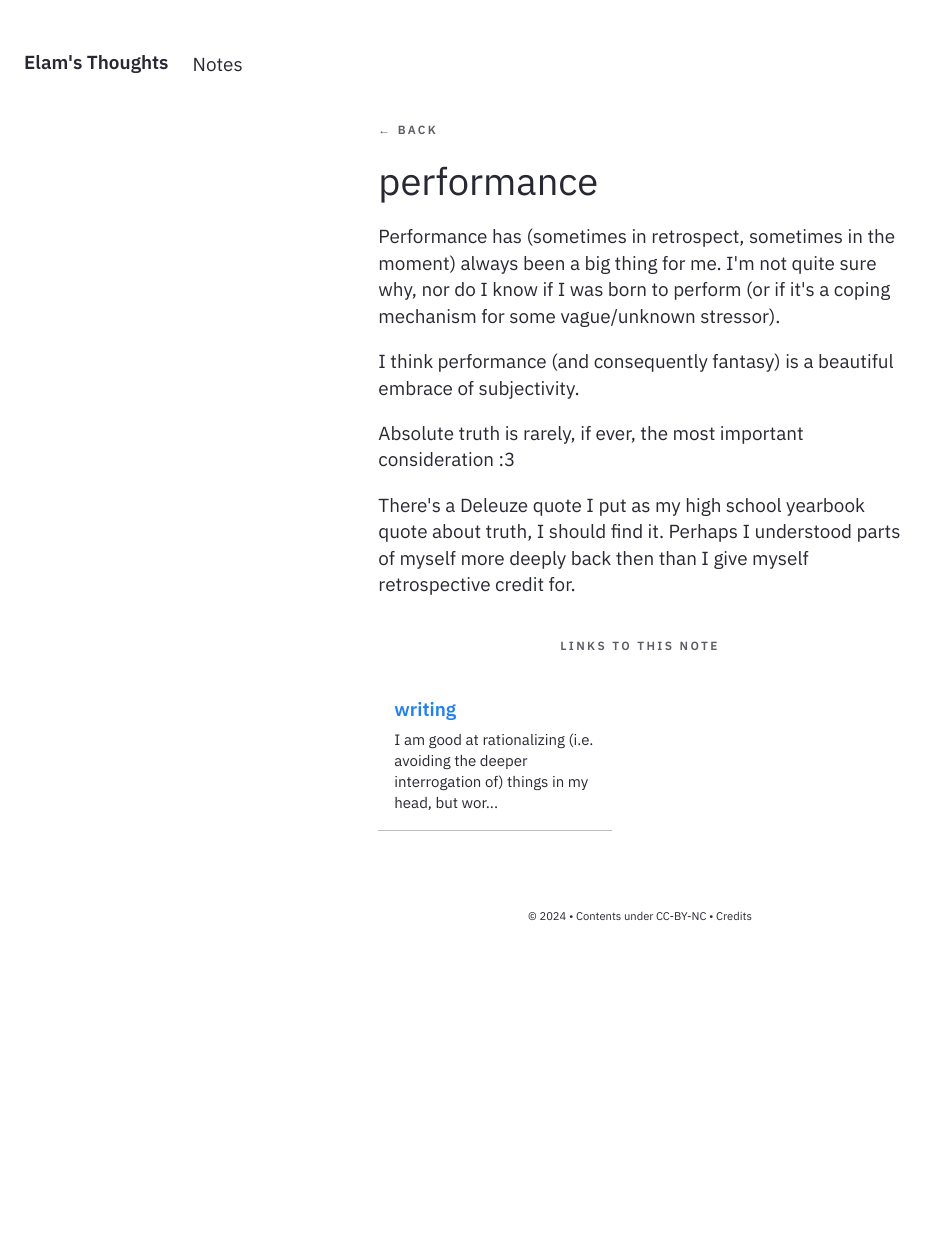
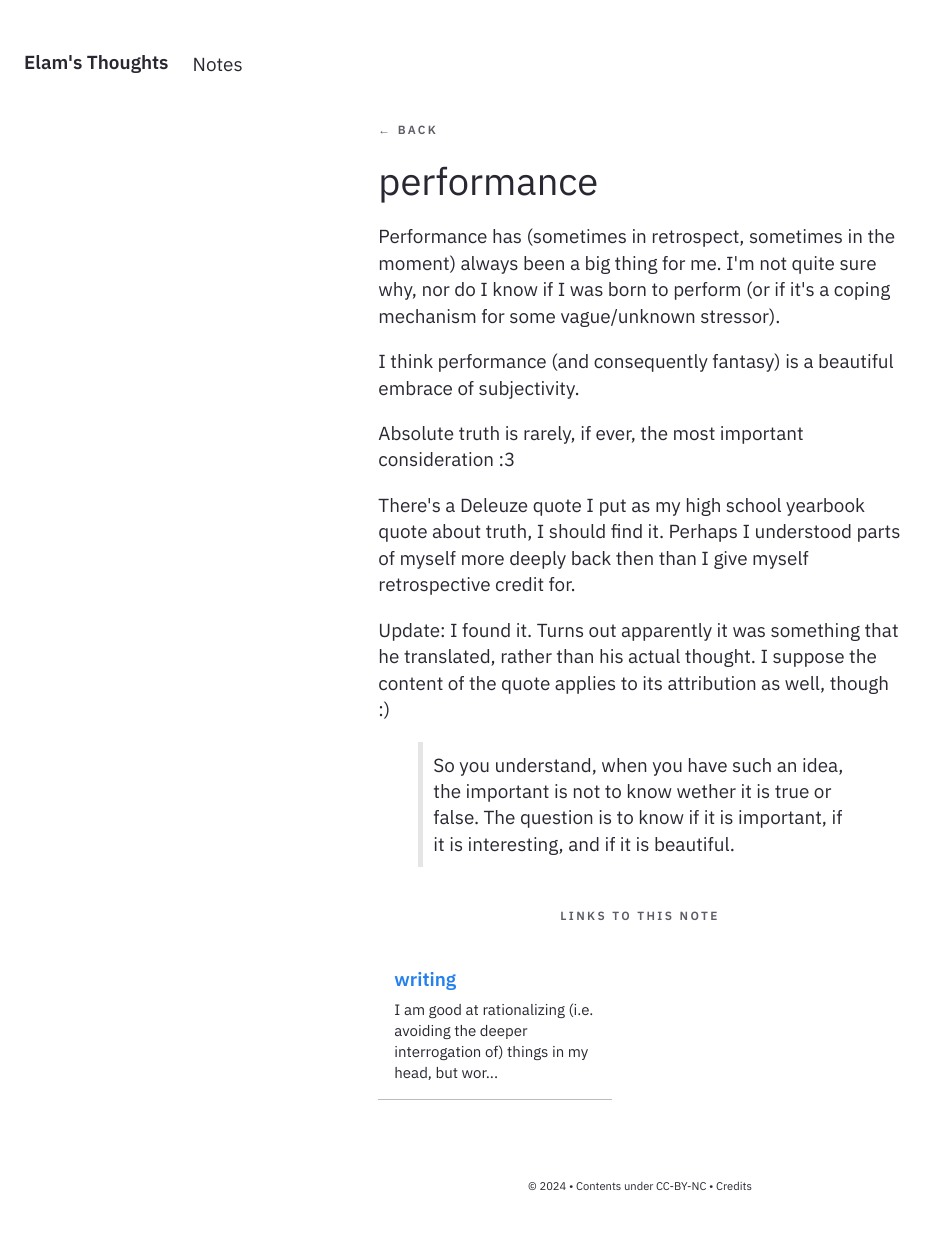
Before and after one commit to elamdf/elam_thoughts, a Jekyll site: the page built from _notes/Public/performance.md, in a window 1280 px wide. Shown: the whole page, without its empty margins (0-938 px from the left). Built offline with Jekyll 4.4.1, drawn with Linux system fonts in a browser that asks for light colours; before the commit the page ends 965 px from its top, so only the background shows below that.

Commit message:
add deleuze quote

```diff
--- a/_notes/Public/performance.md
+++ b/_notes/Public/performance.md
@@ -10,3 +10,7 @@ I think performance (and consequently fantasy) is a beautiful embrace of subject
 Absolute truth is rarely, if ever, the most important consideration :3
 
 There's a Deleuze quote I put as my high school yearbook quote about truth, I should find it. Perhaps I understood parts of myself more deeply back then than I give myself retrospective credit for.
+
+Update: I found it. Turns out apparently it was something that he translated, rather than his actual thought. I suppose the content of the quote applies to its attribution as well, though :)
+
+> So you understand, when you have such an idea, the important is not to know wether it is true or false. The question is to know if it is important, if it is interesting, and if it is beautiful.
```
